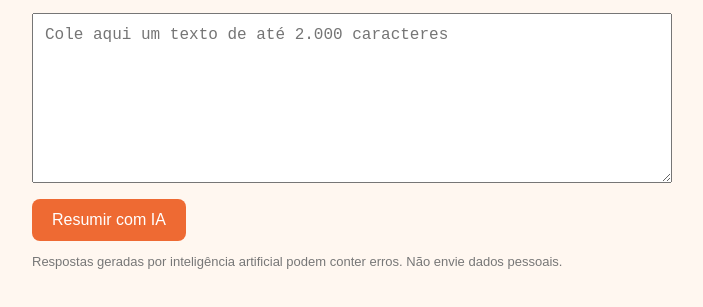
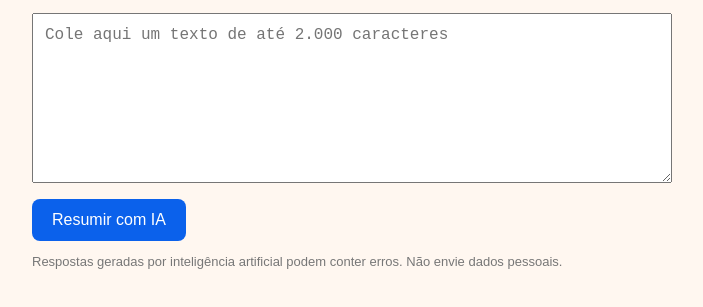
Before and after one commit to LuanGuilherme-ss/conecta-jovem, a website: page ia.html in a window 1280 px wide. Shown: the part 125-432 px from the top of the page, without its empty margins (288-991 px from the left). Drawn offline with Linux system fonts and the light colour scheme.

Commit message:
Cor nova

```diff
--- a/ia.html
+++ b/ia.html
@@ -9,7 +9,7 @@
     main { max-width: 640px; margin: 0 auto; padding: 24px; }
     textarea { width: 100%; box-sizing: border-box; padding: 12px; font-size: 16px; }
     button { margin-top: 12px; padding: 12px 20px; font-size: 16px; border: 0;
-             border-radius: 8px; background: #ee6a33; color: white; }
+             border-radius: 8px; background: #0b61eb; color: white; }
     button:disabled { background: #bbb; }
     .etiqueta { display: inline-block; background: #fce3d3; border-radius: 12px;
                 padding: 4px 10px; margin: 4px 4px 0 0; }
```
